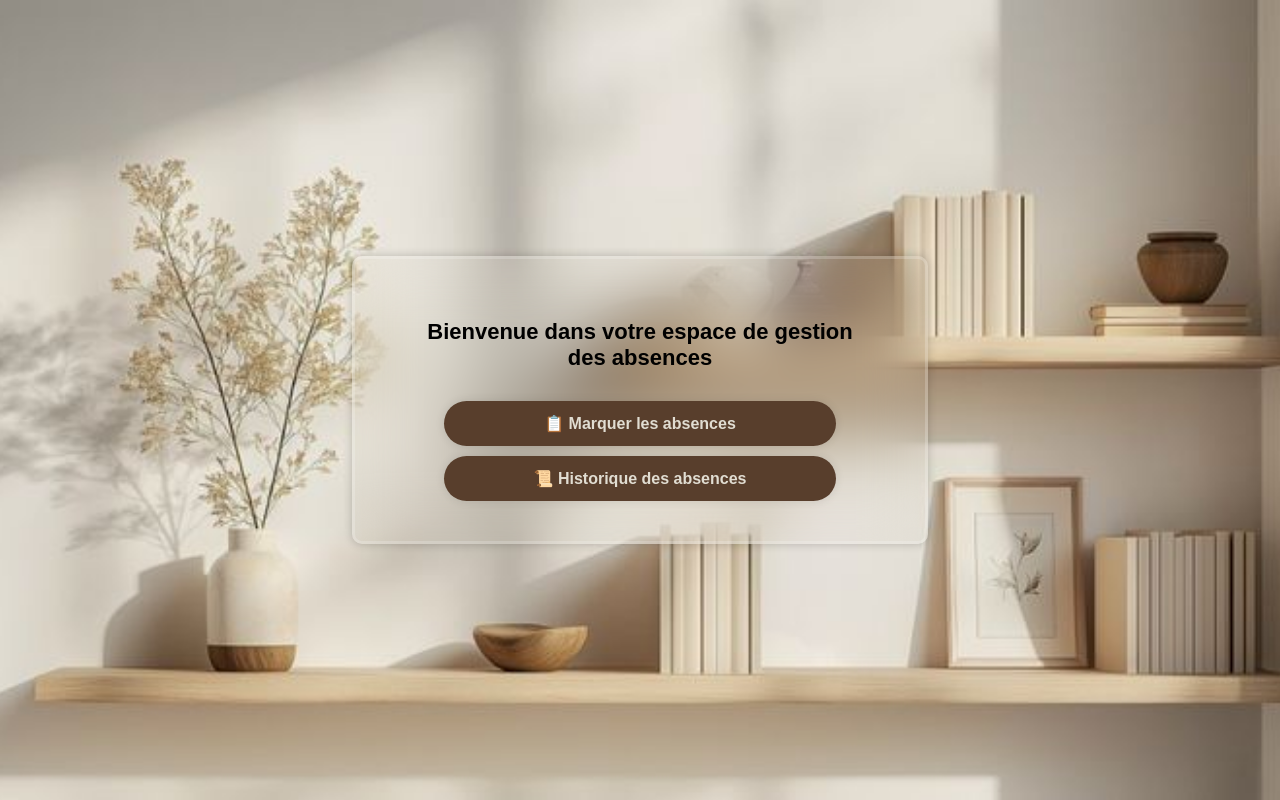
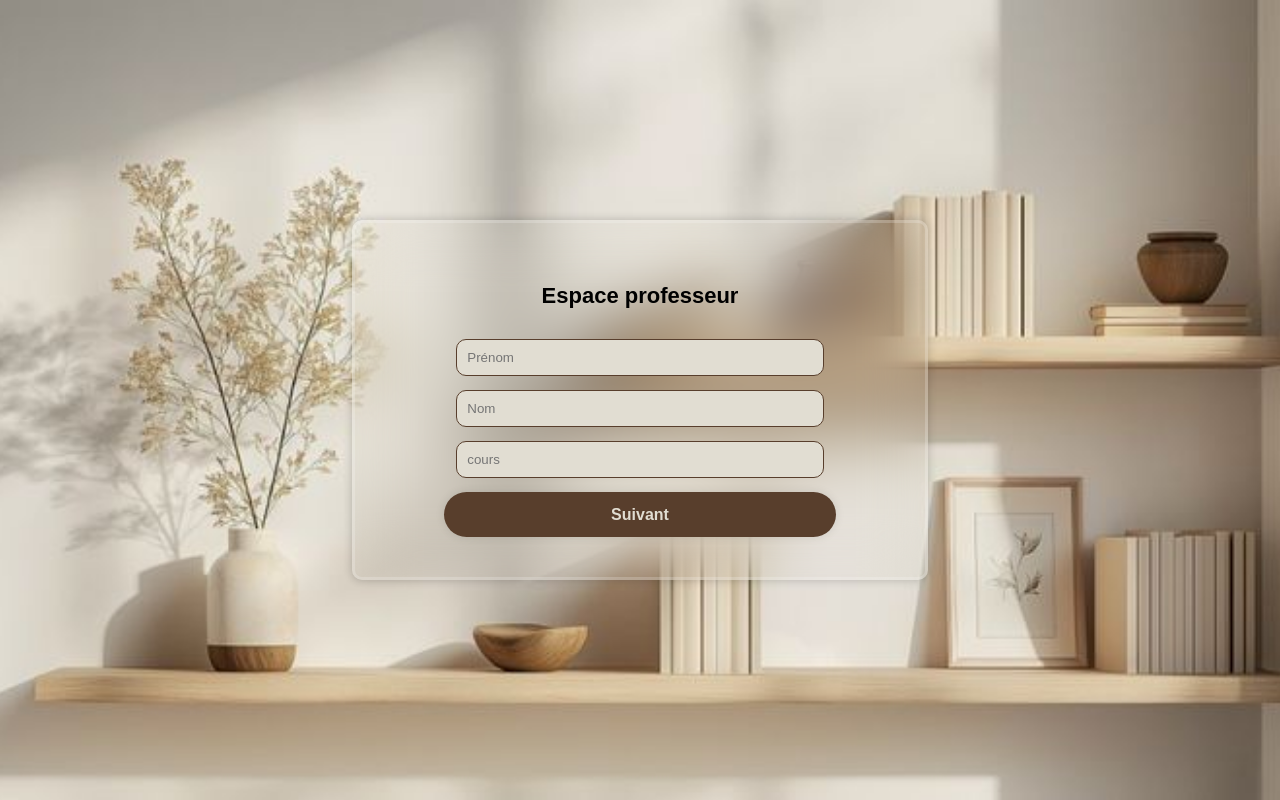
Before and after one commit to Hamza-Akdim/Absence_Management_Frontend, a React (Create React App) app: page / in a window 1280 px wide. Built offline with nearby package versions, Linux system fonts and the light colour scheme.

Commit message:
recuperer id prof

```diff
--- a/src/App.js
+++ b/src/App.js
@@ -4,6 +4,7 @@ import SaisieAbscence from './Components/SaisieAbscence';
 import HistoriqueAbscence from './Components/HistoriqueAbscence';
 import { BrowserRouter as Router, Route, Routes } from 'react-router-dom';
 import ModificationCard from './Components/ModificationCard';
+import AuthProf from './Components/AuthProf';
 
 
 function App() {
@@ -12,7 +13,8 @@ function App() {
       <div className="App">
         <Routes>
           {/* Définition des routes pour faire la navigation au sein de notre SPA */}
-          <Route path="/" element={<Welcome />} />
+          <Route path='/' element={<AuthProf />}/>
+          <Route path="/welc" element={<Welcome />} />
           <Route path="/saisie-absence" element={<SaisieAbscence />} />
           <Route path="/historique-absence" element={<HistoriqueAbscence />}/>
           <Route path="/modfication" element={<ModificationCard />}/>
--- /dev/null
+++ b/src/Components/AuthProf.js
@@ -0,0 +1,41 @@
+import '../Styles/WelcomeCSS.css'
+import { Link } from 'react-router-dom';
+function AuthProf(){
+
+    return(
+        <div className="page_entiere">
+        <div className="wrapper">
+            <form action="">
+                <h1>Espace professeur</h1>
+
+                <input
+                                className='firstName'
+                                    type="text"
+                                    name="Prénom"
+                                    placeholder="Prénom"
+                                />
+                <input
+                                className='lastName'
+                                    type="text"
+                                    name="Nom"
+                                    placeholder="Nom"
+                                />
+                 <input
+                                className='course'
+                                    type="text"
+                                    name="Cours"
+                                    placeholder="cours"
+                                />
+
+                 {/*Lien vers la page de saisie des abscences  */}
+                 <Link to="/welc">
+                <button  type="submit">Suivant</button>
+                </Link>
+            </form>
+        </div>
+        </div>
+    )
+}
+
+
+export default AuthProf;
--- a/src/Components/HistoriqueAbscence.js
+++ b/src/Components/HistoriqueAbscence.js
@@ -1,83 +1,72 @@
-import '../Styles/SaisieAbsCSS.css'
-import { useState } from 'react';
-import { useEffect } from 'react';
+import '../Styles/SaisieAbsCSS.css';
+import { useState, useEffect } from 'react';
 import { Link } from 'react-router-dom';
 
+function HistoriqueAbsence() {
+    const [etudiants, setEtudiants] = useState([]);
+    const [absences, setAbsences] = useState([]);
 
-function HistoriqueAbscence(){
-    // Liste des étudiants
-    const [etudiants, setEtudiants] = useState([]);
+    // Utilisation de useEffect pour récupérer les données depuis l'API
+    useEffect(() => {
+        // Récupérer les absences depuis l'API (exemple avec fetch)
+        fetch('http://localhost:8080/api/absences')  // L'URL de votre API backend
+            .then(response => response.json())
+            .then(data => setAbsences(data))  // Mettre à jour l'état avec les absences
+            .catch(error => console.error('Erreur:', error));
 
-
-    // Utilisation de useEffect pour simuler le remplissage de données depuis une API
-    useEffect(() => {
-        // Simuler des données d'étudiants venant de la BDD
-        const Essai = [
-            { nom: 'Malki', prenom: 'Nawal' },
-            { nom: 'Malki', prenom: 'Amine' },
-        ];
-        setEtudiants(Essai);
+        // Récupérer les étudiants (peut-être une autre API ou une partie de la même)
+        fetch('http://localhost:8080/api/students')  // L'URL de votre API backend pour les étudiants
+            .then(response => response.json())
+            .then(data => setEtudiants(data))  // Mettre à jour l'état avec les étudiants
+            .catch(error => console.error('Erreur:', error));
     }, []);
 
-    // Il faut par la suite définir la fonction qui gérera le changement des valeurs d'absence
-    // const handleAbsenceChange = (e, id) => {
-
-    // };
-    return(
-
+    return (
         <div className='container'>
-        <h1 className='title'>Historique des abscences</h1>
-        <table className="abs-table">
+            <h1 className='title'>Historique des absences</h1>
+            <table className="abs-table">
                 <thead>
                     <tr>
-
                         <th>Nom</th>
                         <th>Prénom</th>
                         <th>Date</th>
                         <th>Heure</th>
-
                         <th>Gestion</th>
                     </tr>
                 </thead>
                 <tbody>
-                    {etudiants.map((etudiant) => (
-                        <tr key={etudiant.id}>
-
-                            <td>{etudiant.nom}</td>
-                            <td>{etudiant.prenom}</td>
+                    {absences.map((absence) => (
+                        <tr key={absence.id}>
+                            <td>{absence.etudiant.nom}</td>
+                            <td>{absence.etudiant.prenom}</td>
                             <td>
                                 <input
-                                className='dateInput'
+                                    className='dateInput'
                                     type="date"
-                                    name="date"
-                                    // Value sera set à la valeur qu'on récupère de la bdd
-                                    // onChange={(e) => handleAbsenceChange(e, etudiant.id)}
+                                    value={absence.date}  // Valeur provenant de la BDD
+                                    // onChange={(e) => handleAbsenceChange(e, absence.id)}
                                 />
-                                </td>
+                            </td>
                             <td>
                                 <input
-                                className='hourInput'
+                                    className='hourInput'
                                     type="time"
-                                    name="hour"
-                                    // Same Value sera set à la valeur récupérée de la bdd
-                                    // onChange={(e) => handleAbsenceChange(e, etudiant.id)}
+                                    value={absence.heure}  // Valeur provenant de la BDD
+                                    // onChange={(e) => handleAbsenceChange(e, absence.id)}
                                 />
                             </td>
                             <td>
                                 <Link to="/modfication">
-                                <button className='btn'>Modifier</button>
+                                    <button className='btn'>Modifier</button>
                                 </Link>
-
                                 <button className='btn'>Supprimer</button>
-
                             </td>
-
                         </tr>
                     ))}
                 </tbody>
             </table>
         </div>
-    )
+    );
 }
 
-export default HistoriqueAbscence;
+export default HistoriqueAbsence;
--- a/src/Styles/SaisieAbsCSS.css
+++ b/src/Styles/SaisieAbsCSS.css
@@ -90,3 +90,10 @@ input[type="checkbox"]:checked::after {
     color: var(--accent-color);
     cursor: pointer;
 }
+
+
+.firstName , .lastName , .course{
+    width: 75%;
+    margin-bottom: 14px;
+    border: 1px solid var(--accent-color);
+}
```
